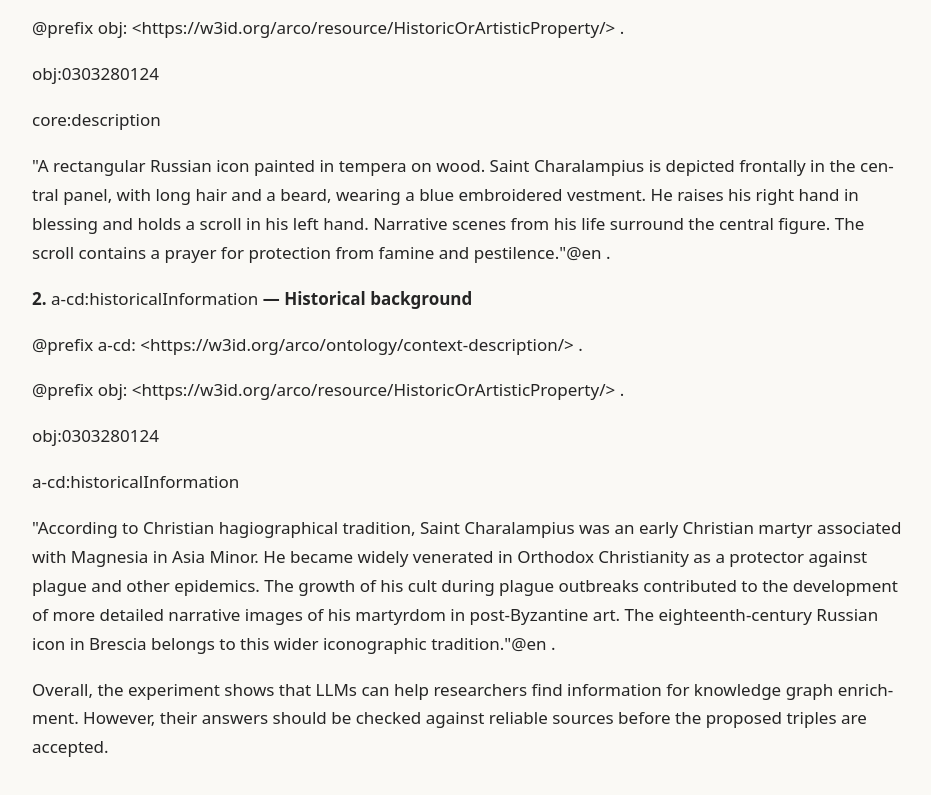
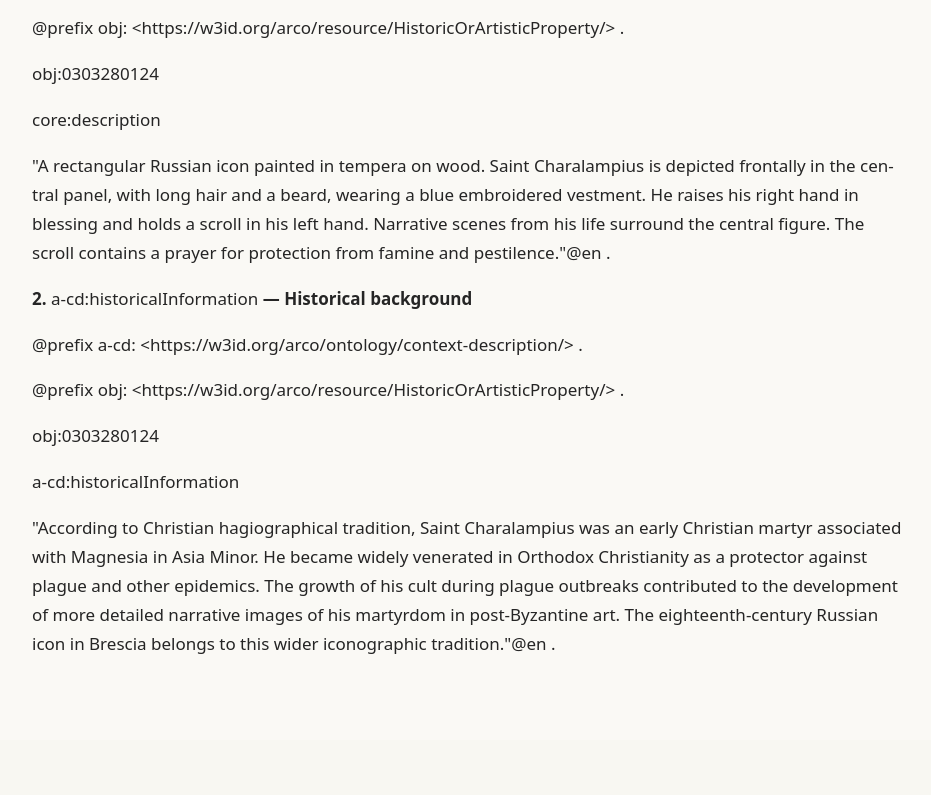
Before and after one commit to ameenahubey-lang/charalampius-kg.com., a plain HTML site: page rdf.html in a window 1280 px wide. Shown: the part 357-1152 px from the top of the page, without its empty margins (48-979 px from the left). After the commit the page ends 1097 px from the top, so only its background shows below. Drawn offline with Linux system fonts and the light colour scheme.

Commit message:
Update rdf.html

```diff
--- a/rdf.html
+++ b/rdf.html
@@ -188,8 +188,5 @@ plague and other epidemics. The growth of his cult during plague
 outbreaks contributed to the development of more detailed narrative
 images of his martyrdom in post-Byzantine art. The eighteenth-century
 Russian icon in Brescia belongs to this wider iconographic
-tradition."@en .</p><p>Overall, the experiment shows that LLMs can help researchers find
-information for knowledge graph enrichment. However, their answers
-should be checked against reliable sources before the proposed triples
-are accepted.</p></body>
+tradition."@en .
 </html>
```
